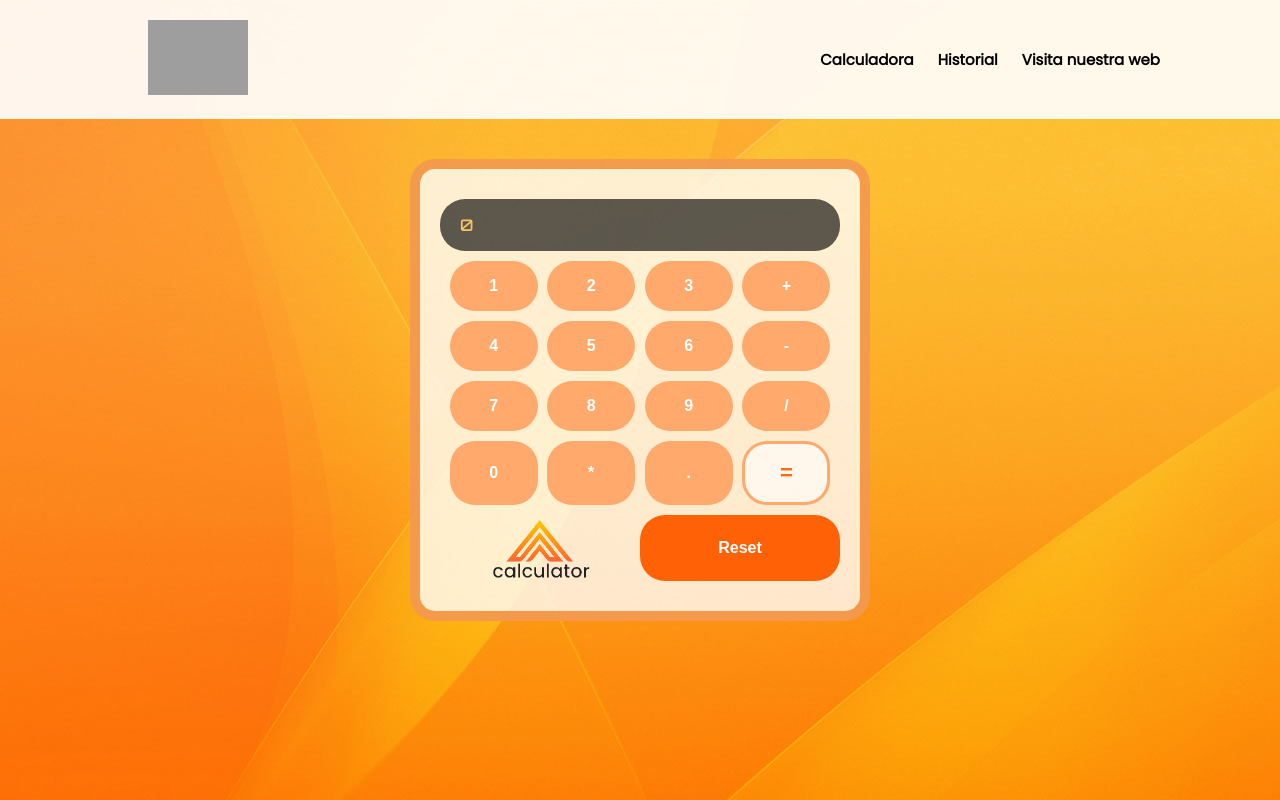
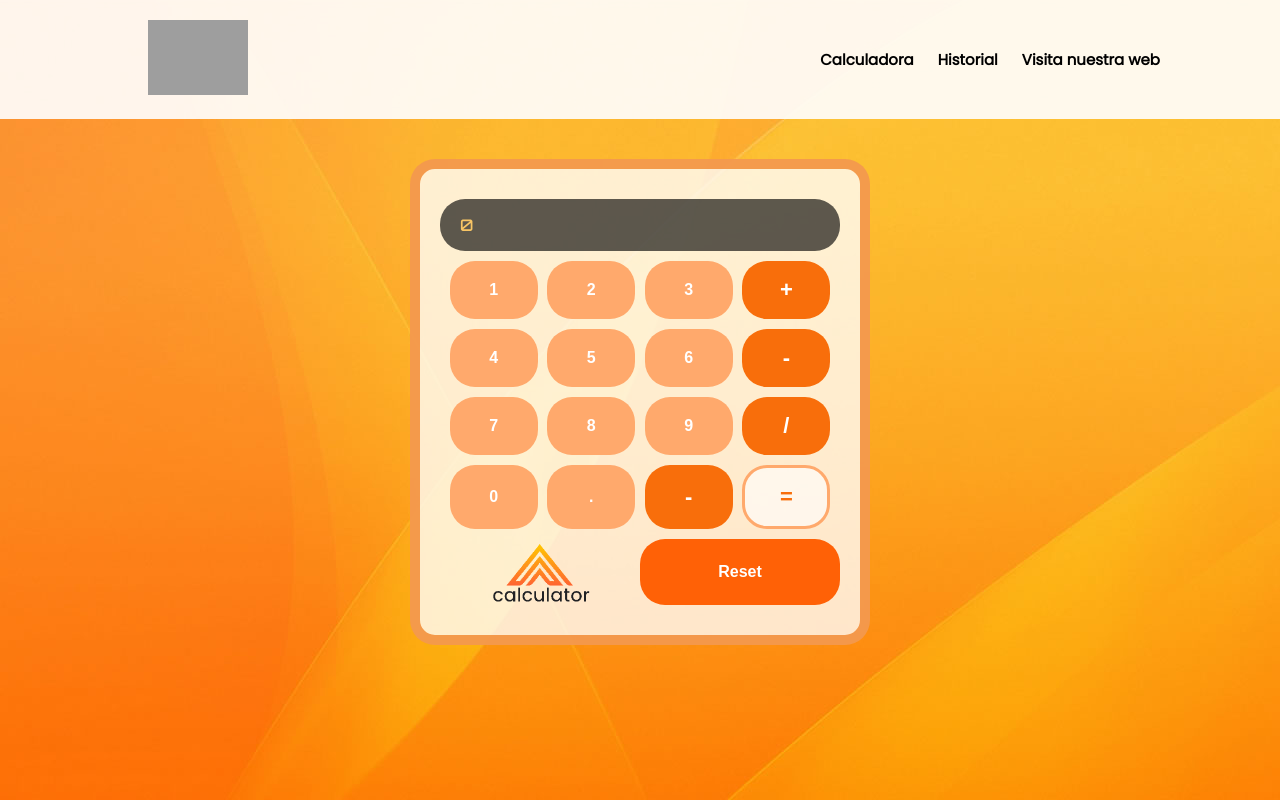
Before and after one commit to nicolascafure/calculadora-hooks, a React (Create React App) app: page / in a window 1280 px wide. Shown: the top 800 px of the page. Built offline with nearby package versions, Linux system fonts and the light colour scheme; grey boxes are pictures that could not be loaded.

Commit message:
simplificado codigo de botones

```diff
--- a/src/App.js
+++ b/src/App.js
@@ -15,7 +15,7 @@ function App() {
   const [error, setError] = useState(false);
   const [historial, setHistorial] = useState([]);
 
-  const botones = [1,2,3,"+",4,5,6,"-",7,8,9,"/",0,"*","."]
+  const botones = [1,2,3,"+",4,5,6,"-",7,8,9,"/",0,".","-"]
 
   return (
     <>
@@ -40,7 +40,7 @@ function App() {
                   calculo={calculo}
                 />
                 {botones.map(boton=><BtnNumber
-                  number={boton}
+                  boton={boton}
                   key={boton}
                   setCalculo={setCalculo}
                   calculo={calculo}
--- a/src/Components/BtnNumber.js
+++ b/src/Components/BtnNumber.js
@@ -1,16 +1,26 @@
 import React from 'react';
 
-const BtnNumber = ({number, setCalculo, calculo}) => {
+const BtnNumber = ({boton ,setCalculo, calculo}) => {
+
+    let valorBoton
+
+
+ if({boton}.boton==="-"||{boton}.boton==="+"||{boton}.boton==="*"||{boton}.boton==="/"){
+valorBoton="operator"
+ }else{
+     valorBoton="number"
+ }
+
 
     const inputNumber=()=>{
-setCalculo(calculo + number)
+setCalculo(calculo + boton)
 
     }
 
     return (
-        <button className="number" onClick={inputNumber} >
-            {number}
-            </button>
+      <button className={valorBoton} onClick={inputNumber} >
+       {boton}</button>
+
      );
 }
 
```
